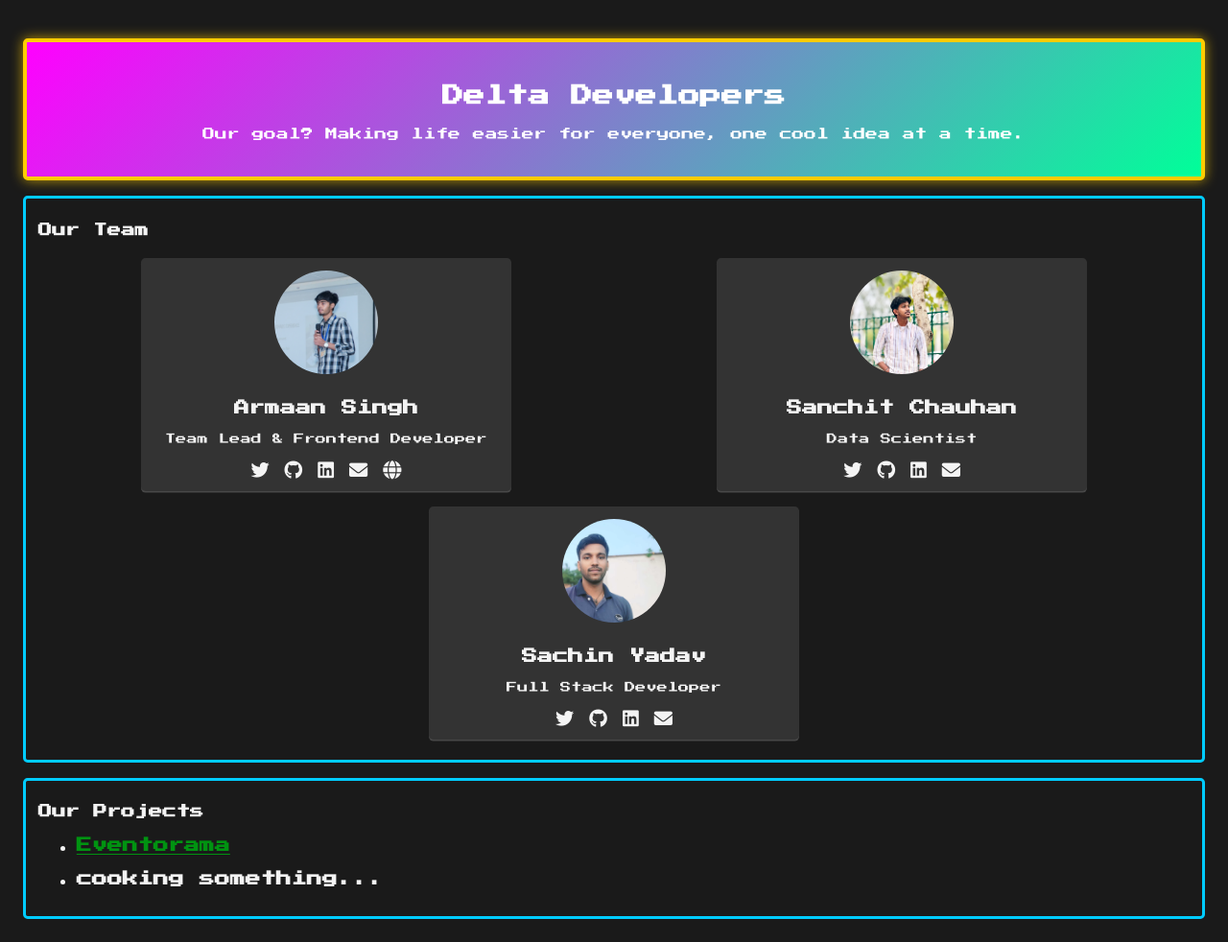
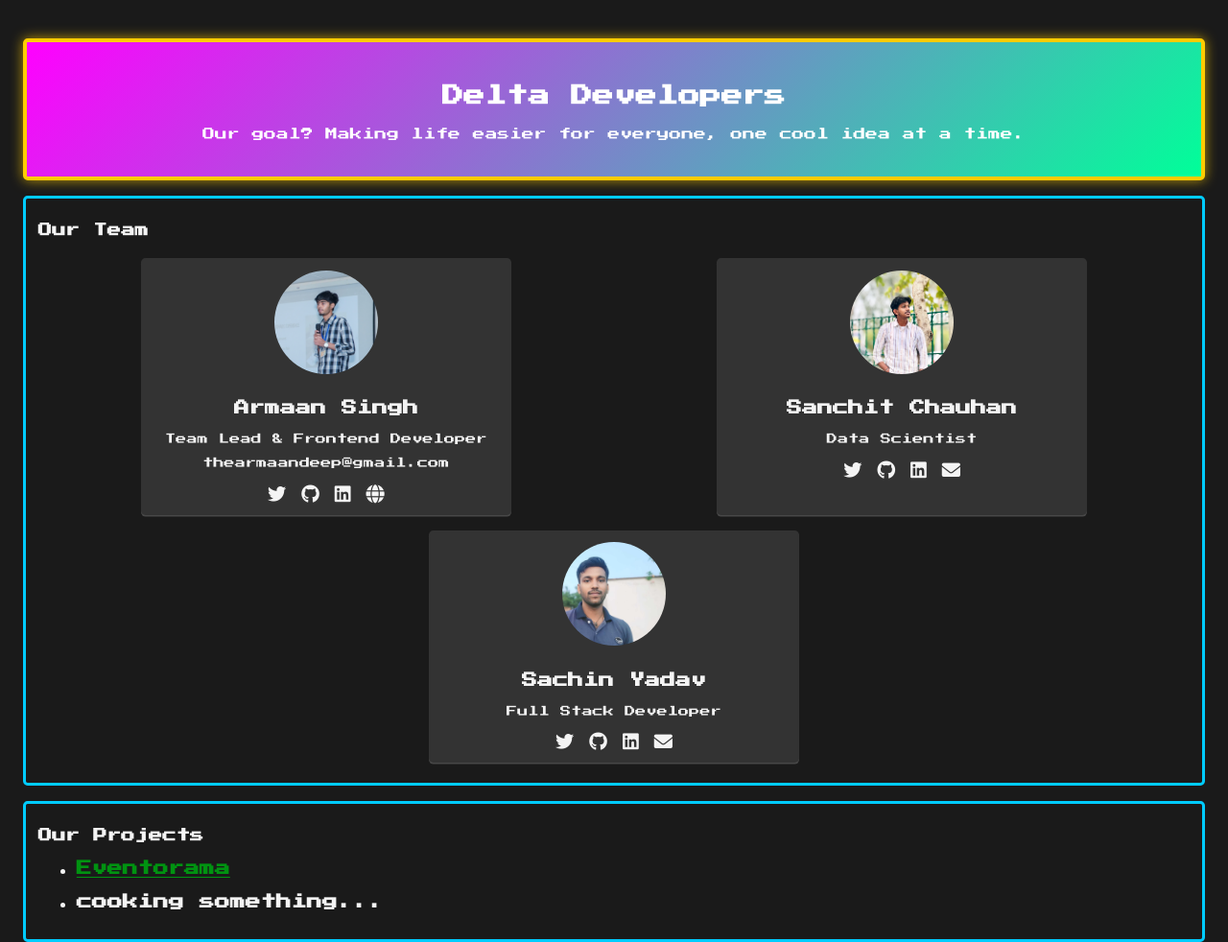
Before and after one commit to iarmaanx/Delta-Developers, a plain HTML site: page index.html in a window 1280 px wide. Shown: the top 982 px of the page at 96% size. Drawn offline with Linux system fonts and the light colour scheme.

Commit message:
Update index.html

```diff
--- a/index.html
+++ b/index.html
@@ -25,6 +25,7 @@
                     <img src="/images/armaan1.jpg" alt="Armaan Singh" class="member-photo">
                     <h3>Armaan Singh</h3>
                     <p>Team Lead & Frontend Developer</p>
+                    <p>thearmaandeep@gmail.com</p>
                     <div class="social-links">
                         <a href="https://twitter.com/iarmaanx" target="_blank">
                             <i class="fab fa-twitter"></i>
@@ -35,10 +36,8 @@
                         <a href="https://linkedin.com/in/iarmaanx" target="_blank">
                             <i class="fab fa-linkedin"></i>
                         </a>
-                        <a href="mailto:thearmaandeep@gmail.com">
-                            <i class="fas fa-envelope"></i>
-                        </a>
-                        <a href="https://sites.google.com/view/armaansingh" target="_blank">
+
+                        <a href="https://code-better.hashnode.dev/" target="_blank">
                             <i class="fas fa-globe"></i>
                         </a>
                     </div>
```
